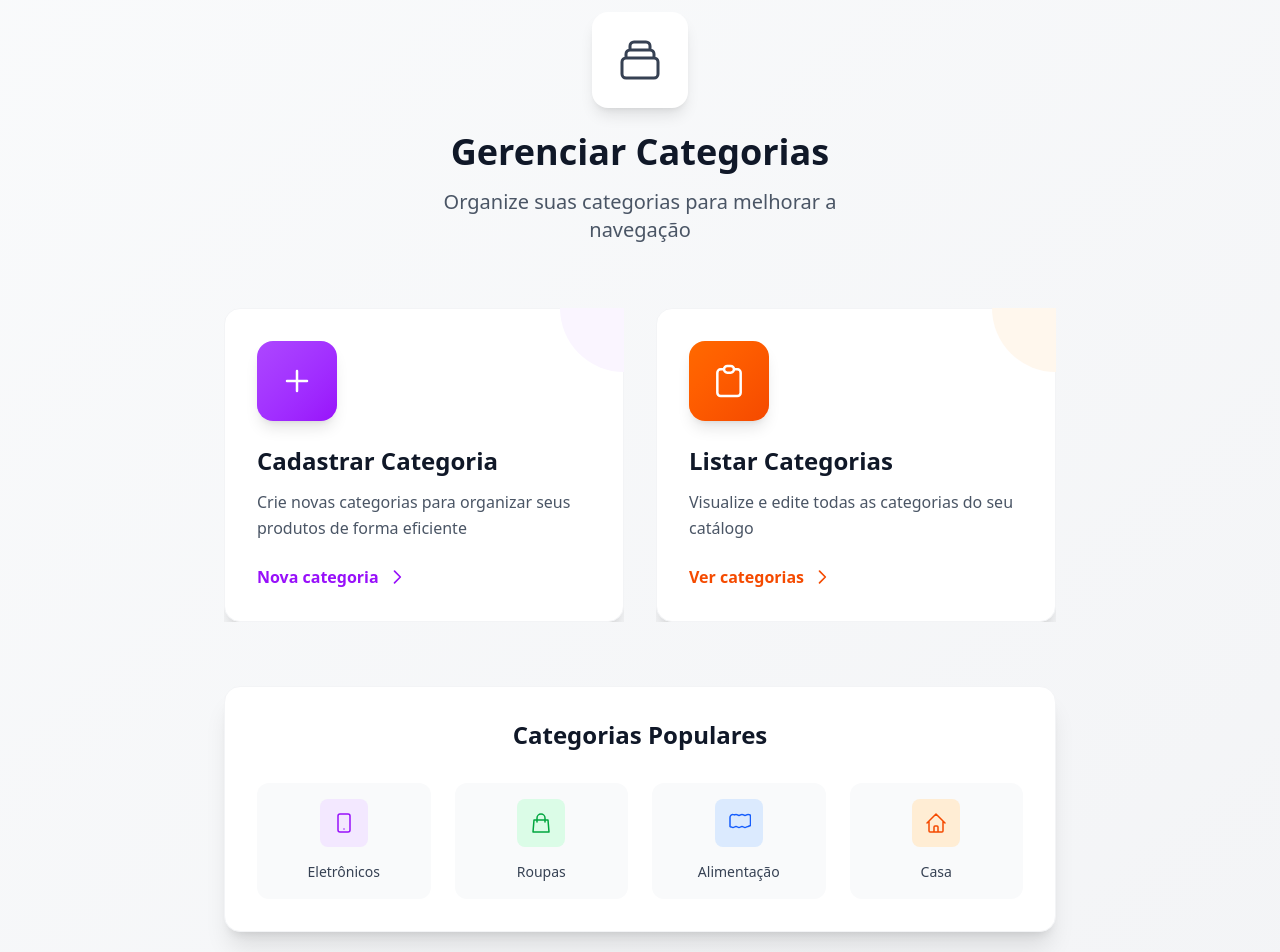
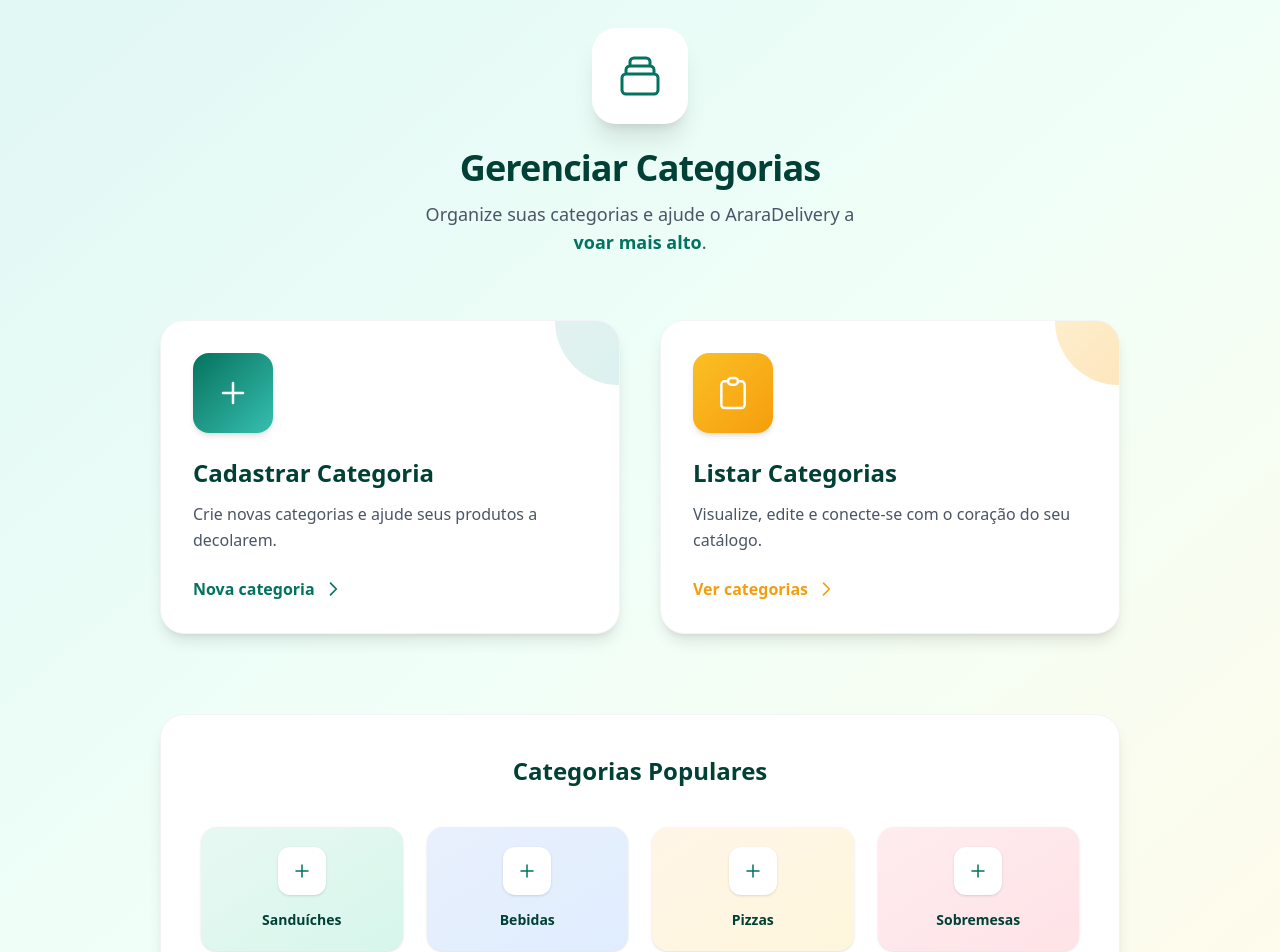
Before and after one commit to Grupo-05-Turma-JavaScript-09/AraraDelivery-frontend, a React (Vite) app: page /categorias in a window 1280 px wide. Shown: the part 100-1052 px from the top of the page. Built offline with nearby package versions, Linux system fonts and the light colour scheme.

Commit message:
Preparação para estilizar categoria e produto

```diff
--- a/package.json
+++ b/package.json
@@ -13,6 +13,7 @@
     "@phosphor-icons/react": "^2.1.10",
     "@tailwindcss/vite": "^4.1.17",
     "axios": "^1.13.2",
+    "framer-motion": "^12.23.24",
     "react": "^19.2.0",
     "react-dom": "^19.2.0",
     "react-router-dom": "^7.9.5",
--- a/src/pages/categoriapagina/CategoriaPagina.tsx
+++ b/src/pages/categoriapagina/CategoriaPagina.tsx
@@ -1,148 +1,195 @@
+import { motion } from "framer-motion";
 import { Link } from "react-router-dom";
 
 const CategoriaPagina = () => {
   return (
-    <div className="min-h-screen bg-linear-to-br from-gray-50 to-gray-100 py-12">
-      <div className="max-w-4xl mx-auto px-4 sm:px-6 lg:px-8">
-
+    <div className="min-h-screen bg-gradient-to-br from-[#E0F7F4] via-[#F0FFF8] to-[#FFFBEA] py-16">
+      <div className="max-w-5xl mx-auto px-6 lg:px-8">
         {/* Header */}
-        <div className="text-center mb-16">
-          <div className="w-24 h-24 bg-white rounded-2xl shadow-lg flex items-center justify-center mx-auto mb-6">
-            <svg className="w-12 h-12 text-gray-700" fill="none" stroke="currentColor" viewBox="0 0 24 24">
-              <path strokeLinecap="round" strokeLinejoin="round" strokeWidth={1.5} d="M19 11H5m14 0a2 2 0 012 2v6a2 2 0 01-2 2H5a2 2 0 01-2-2v-6a2 2 0 012-2m14 0V9a2 2 0 00-2-2M5 11V9a2 2 0 012-2m0 0V5a2 2 0 012-2h6a2 2 0 012 2v2M7 7h10" />
+        <motion.div
+          initial={{ opacity: 0, y: -20 }}
+          animate={{ opacity: 1, y: 0 }}
+          transition={{ duration: 0.8 }}
+          className="text-center mb-16"
+        >
+          <div className="w-24 h-24 bg-white rounded-3xl shadow-xl flex items-center justify-center mx-auto mb-6">
+            <svg
+              className="w-12 h-12 text-[#02735E]"
+              fill="none"
+              stroke="currentColor"
+              viewBox="0 0 24 24"
+            >
+              <path
+                strokeLinecap="round"
+                strokeLinejoin="round"
+                strokeWidth={1.5}
+                d="M19 11H5m14 0a2 2 0 012 2v6a2 2 0 01-2 2H5a2 2 0 01-2-2v-6a2 2 0 012-2m14 0V9a2 2 0 00-2-2M5 11V9a2 2 0 012-2m0 0V5a2 2 0 012-2h6a2 2 0 012 2v2M7 7h10"
+              />
             </svg>
           </div>
-          <h1 className="text-4xl font-bold text-gray-900 mb-4">
+          <h1 className="text-4xl font-extrabold text-[#014034] mb-3 tracking-tight">
             Gerenciar Categorias
           </h1>
-          <p className="text-xl text-gray-600 max-w-md mx-auto">
-            Organize suas categorias para melhorar a navegação
+          <p className="text-lg text-gray-600 max-w-md mx-auto">
+            Organize suas categorias e ajude o AraraDelivery a{" "}
+            <span className="text-[#02735E] font-semibold">voar mais alto</span>.
           </p>
-        </div>
+        </motion.div>
 
         {/* Cards de Ação */}
-        <div className="grid grid-cols-1 lg:grid-cols-2 gap-8">
-
-          {/* Card Cadastrar Categoria */}
-          <Link
-            to="/categorias/cadastrar"
-            className="group relative overflow-hidden"
-          >
-            <div className="bg-white rounded-2xl shadow-xl p-8 border border-gray-100 hover:shadow-2xl transition-all duration-300 hover:-translate-y-2">
-              <div className="absolute top-0 right-0 w-32 h-32 bg-purple-50 rounded-full -translate-y-16 translate-x-16 group-hover:scale-110 transition-transform duration-300"></div>
+        <div className="grid grid-cols-1 lg:grid-cols-2 gap-10">
+          {/* Cadastrar Categoria */}
+          <Link to="/categorias/cadastrar" className="group">
+            <motion.div
+              whileHover={{ y: -6 }}
+              transition={{ type: "spring", stiffness: 200 }}
+              className="bg-white border border-gray-100 rounded-3xl shadow-lg hover:shadow-2xl p-8 relative overflow-hidden"
+            >
+              <div className="absolute top-0 right-0 w-32 h-32 bg-gradient-to-br from-[#02735E]/10 to-[#36BFB1]/20 rounded-full -translate-y-16 translate-x-16"></div>
 
               <div className="relative z-10">
-                <div className="w-20 h-20 bg-linear-to-br from-purple-500 to-purple-600 rounded-2xl flex items-center justify-center mb-6 shadow-lg group-hover:scale-110 transition-transform duration-300">
-                  <svg className="w-10 h-10 text-white" fill="none" stroke="currentColor" viewBox="0 0 24 24">
-                    <path strokeLinecap="round" strokeLinejoin="round" strokeWidth={1.5} d="M12 6v6m0 0v6m0-6h6m-6 0H6" />
+                <div className="w-20 h-20 bg-gradient-to-br from-[#02735E] to-[#36BFB1] rounded-2xl flex items-center justify-center mb-6 shadow-md group-hover:scale-105 transition-transform">
+                  <svg
+                    className="w-10 h-10 text-white"
+                    fill="none"
+                    stroke="currentColor"
+                    viewBox="0 0 24 24"
+                  >
+                    <path
+                      strokeLinecap="round"
+                      strokeLinejoin="round"
+                      strokeWidth={1.5}
+                      d="M12 6v6m0 0v6m0-6h6m-6 0H6"
+                    />
                   </svg>
                 </div>
 
-                <h2 className="text-2xl font-bold text-gray-900 mb-3">
+                <h2 className="text-2xl font-bold text-[#014034] mb-3">
                   Cadastrar Categoria
                 </h2>
                 <p className="text-gray-600 mb-6 leading-relaxed">
-                  Crie novas categorias para organizar seus produtos de forma eficiente
+                  Crie novas categorias e ajude seus produtos a decolarem.
                 </p>
 
-                <div className="flex items-center text-purple-600 font-semibold">
+                <div className="flex items-center text-[#02735E] font-semibold">
                   <span>Nova categoria</span>
-                  <svg className="w-5 h-5 ml-2 group-hover:translate-x-1 transition-transform" fill="none" stroke="currentColor" viewBox="0 0 24 24">
-                    <path strokeLinecap="round" strokeLinejoin="round" strokeWidth={2} d="M9 5l7 7-7 7" />
+                  <svg
+                    className="w-5 h-5 ml-2 group-hover:translate-x-1 transition-transform"
+                    fill="none"
+                    stroke="currentColor"
+                    viewBox="0 0 24 24"
+                  >
+                    <path
+                      strokeLinecap="round"
+                      strokeLinejoin="round"
+                      strokeWidth={2}
+                      d="M9 5l7 7-7 7"
+                    />
                   </svg>
                 </div>
               </div>
-            </div>
+            </motion.div>
           </Link>
 
-          {/* Card Listar Categorias */}
-          <Link
-            to="/categorias/listar"
-            className="group relative overflow-hidden"
-          >
-            <div className="bg-white rounded-2xl shadow-xl p-8 border border-gray-100 hover:shadow-2xl transition-all duration-300 hover:-translate-y-2">
-              <div className="absolute top-0 right-0 w-32 h-32 bg-orange-50 rounded-full -translate-y-16 translate-x-16 group-hover:scale-110 transition-transform duration-300"></div>
+          {/* Listar Categorias */}
+          <Link to="/categorias/listar" className="group">
+            <motion.div
+              whileHover={{ y: -6 }}
+              transition={{ type: "spring", stiffness: 200 }}
+              className="bg-white border border-gray-100 rounded-3xl shadow-lg hover:shadow-2xl p-8 relative overflow-hidden"
+            >
+              <div className="absolute top-0 right-0 w-32 h-32 bg-gradient-to-br from-[#FBBF24]/20 to-[#F59E0B]/30 rounded-full -translate-y-16 translate-x-16"></div>
 
               <div className="relative z-10">
-                <div className="w-20 h-20 bg-linear-to-br from-orange-500 to-orange-600 rounded-2xl flex items-center justify-center mb-6 shadow-lg group-hover:scale-110 transition-transform duration-300">
-                  <svg className="w-10 h-10 text-white" fill="none" stroke="currentColor" viewBox="0 0 24 24">
-                    <path strokeLinecap="round" strokeLinejoin="round" strokeWidth={1.5} d="M9 5H7a2 2 0 00-2 2v12a2 2 0 002 2h10a2 2 0 002-2V7a2 2 0 00-2-2h-2M9 5a2 2 0 002 2h2a2 2 0 002-2M9 5a2 2 0 012-2h2a2 2 0 012 2" />
+                <div className="w-20 h-20 bg-gradient-to-br from-[#FBBF24] to-[#F59E0B] rounded-2xl flex items-center justify-center mb-6 shadow-md group-hover:scale-105 transition-transform">
+                  <svg
+                    className="w-10 h-10 text-white"
+                    fill="none"
+                    stroke="currentColor"
+                    viewBox="0 0 24 24"
+                  >
+                    <path
+                      strokeLinecap="round"
+                      strokeLinejoin="round"
+                      strokeWidth={1.5}
+                      d="M9 5H7a2 2 0 00-2 2v12a2 2 0 002 2h10a2 2 0 002-2V7a2 2 0 00-2-2h-2M9 5a2 2 0 002 2h2a2 2 0 002-2M9 5a2 2 0 012-2h2a2 2 0 012 2"
+                    />
                   </svg>
                 </div>
 
-                <h2 className="text-2xl font-bold text-gray-900 mb-3">
+                <h2 className="text-2xl font-bold text-[#014034] mb-3">
                   Listar Categorias
                 </h2>
                 <p className="text-gray-600 mb-6 leading-relaxed">
-                  Visualize e edite todas as categorias do seu catálogo
+                  Visualize, edite e conecte-se com o coração do seu catálogo.
                 </p>
 
-                <div className="flex items-center text-orange-600 font-semibold">
+                <div className="flex items-center text-[#F59E0B] font-semibold">
                   <span>Ver categorias</span>
-                  <svg className="w-5 h-5 ml-2 group-hover:translate-x-1 transition-transform" fill="none" stroke="currentColor" viewBox="0 0 24 24">
-                    <path strokeLinecap="round" strokeLinejoin="round" strokeWidth={2} d="M9 5l7 7-7 7" />
+                  <svg
+                    className="w-5 h-5 ml-2 group-hover:translate-x-1 transition-transform"
+                    fill="none"
+                    stroke="currentColor"
+                    viewBox="0 0 24 24"
+                  >
+                    <path
+                      strokeLinecap="round"
+                      strokeLinejoin="round"
+                      strokeWidth={2}
+                      d="M9 5l7 7-7 7"
+                    />
                   </svg>
                 </div>
               </div>
-            </div>
+            </motion.div>
           </Link>
-
         </div>
 
-        {/* Seção de Categorias Populares */}
-        <div className="mt-16 bg-white rounded-2xl shadow-xl p-8 border border-gray-100">
-          <h3 className="text-2xl font-bold text-gray-900 mb-8 text-center">
+        {/* Categorias Populares */}
+        <motion.div
+          initial={{ opacity: 0, y: 40 }}
+          whileInView={{ opacity: 1, y: 0 }}
+          transition={{ duration: 0.8 }}
+          className="mt-20 bg-white rounded-3xl shadow-lg p-10 border border-gray-100"
+        >
+          <h3 className="text-2xl font-bold text-[#014034] mb-10 text-center">
             Categorias Populares
           </h3>
 
           <div className="grid grid-cols-2 md:grid-cols-4 gap-6">
-            <div className="text-center p-4 bg-gray-50 rounded-xl hover:bg-purple-50 transition-colors cursor-pointer">
-              <div className="w-12 h-12 bg-purple-100 rounded-lg flex items-center justify-center mx-auto mb-3">
-                <svg className="w-6 h-6 text-purple-600" fill="none" stroke="currentColor" viewBox="0 0 24 24">
-                  <path strokeLinecap="round" strokeLinejoin="round" strokeWidth={1.5} d="M12 18h.01M8 21h8a2 2 0 002-2V5a2 2 0 00-2-2H8a2 2 0 00-2 2v14a2 2 0 002 2z" />
-                </svg>
-              </div>
-              <span className="text-sm font-medium text-gray-700">Eletrônicos</span>
-            </div>
-
-            <div className="text-center p-4 bg-gray-50 rounded-xl hover:bg-green-50 transition-colors cursor-pointer">
-              <div className="w-12 h-12 bg-green-100 rounded-lg flex items-center justify-center mx-auto mb-3">
-                <svg className="w-6 h-6 text-green-600" fill="none" stroke="currentColor" viewBox="0 0 24 24">
-                  <path strokeLinecap="round" strokeLinejoin="round" strokeWidth={1.5} d="M16 11V7a4 4 0 00-8 0v4M5 9h14l1 12H4L5 9z" />
-                </svg>
-              </div>
-              <span className="text-sm font-medium text-gray-700">Roupas</span>
-            </div>
-
-            <div className="text-center p-4 bg-gray-50 rounded-xl hover:bg-blue-50 transition-colors cursor-pointer">
-              <div className="w-12 h-12 bg-blue-100 rounded-lg flex items-center justify-center mx-auto mb-3">
-                <svg className="w-6 h-6 text-blue-600" fill="none" stroke="currentColor" viewBox="0 0 24 24">
-                  <path strokeLinecap="round" strokeLinejoin="round" strokeWidth={1.5} d="M21 15.546c-.523 0-1.046.151-1.5.454a2.704 2.704 0 01-3 0 2.704 2.704 0 00-3 0 2.704 2.704 0 01-3 0 2.704 2.704 0 00-3 0 2.704 2.704 0 01-3 0A1.5 1.5 0 013 15.546V6.454c0-.523.151-1.046.454-1.5A2.704 2.704 0 016 3.454c.523 0 1.046.151 1.5.454a2.704 2.704 0 013 0 2.704 2.704 0 003 0 2.704 2.704 0 013 0 2.704 2.704 0 003 0 2.704 2.704 0 012.046-.454c.523 0 1.046.151 1.5.454.303.454.454.977.454 1.5v9.092z" />
-                </svg>
-              </div>
-              <span className="text-sm font-medium text-gray-700">Alimentação</span>
-            </div>
-
-            <div className="text-center p-4 bg-gray-50 rounded-xl hover:bg-orange-50 transition-colors cursor-pointer">
-              <div className="w-12 h-12 bg-orange-100 rounded-lg flex items-center justify-center mx-auto mb-3">
-                <svg className="w-6 h-6 text-orange-600" fill="none" stroke="currentColor" viewBox="0 0 24 24">
-                  <path strokeLinecap="round" strokeLinejoin="round" strokeWidth={1.5} d="M3 12l2-2m0 0l7-7 7 7M5 10v10a1 1 0 001 1h3m10-11l2 2m-2-2v10a1 1 0 01-1 1h-3m-6 0a1 1 0 001-1v-4a1 1 0 011-1h2a1 1 0 011 1v4a1 1 0 001 1m-6 0h6" />
-                </svg>
-              </div>
-              <span className="text-sm font-medium text-gray-700">Casa</span>
-            </div>
+            {[
+              { nome: "Sanduíches", cor: "from-[#10B981]/10 to-[#34D399]/20" },
+              { nome: "Bebidas", cor: "from-[#2563EB]/10 to-[#60A5FA]/20" },
+              { nome: "Pizzas", cor: "from-[#F59E0B]/10 to-[#FCD34D]/20" },
+              { nome: "Sobremesas", cor: "from-[#F43F5E]/10 to-[#FB7185]/20" },
+            ].map((cat, i) => (
+              <motion.div
+                key={i}
+                whileHover={{ scale: 1.05 }}
+                className={`text-center p-5 bg-gradient-to-br ${cat.cor} rounded-2xl cursor-pointer shadow-sm hover:shadow-md transition-all`}
+              >
+                <div className="w-12 h-12 bg-white rounded-xl flex items-center justify-center mx-auto mb-3 shadow-sm">
+                  <svg
+                    className="w-6 h-6 text-[#02735E]"
+                    fill="none"
+                    stroke="currentColor"
+                    viewBox="0 0 24 24"
+                  >
+                    <path
+                      strokeLinecap="round"
+                      strokeLinejoin="round"
+                      strokeWidth={1.5}
+                      d="M12 6v12m6-6H6"
+                    />
+                  </svg>
+                </div>
+                <span className="text-sm font-semibold text-[#014034]">
+                  {cat.nome}
+                </span>
+              </motion.div>
+            ))}
           </div>
-        </div>
-
-        {/* Footer Decorativo */}
-        <div className="text-center mt-16">
-          <div className="inline-flex items-center space-x-2 text-gray-400">
-            <div className="w-2 h-2 bg-gray-300 rounded-full"></div>
-            <div className="w-2 h-2 bg-gray-300 rounded-full"></div>
-            <div className="w-2 h-2 bg-gray-300 rounded-full"></div>
-          </div>
-        </div>
-
+        </motion.div>
       </div>
     </div>
   );
```
Also changed, not shown: 1 other file (tests, documents, lock files or other folders).
